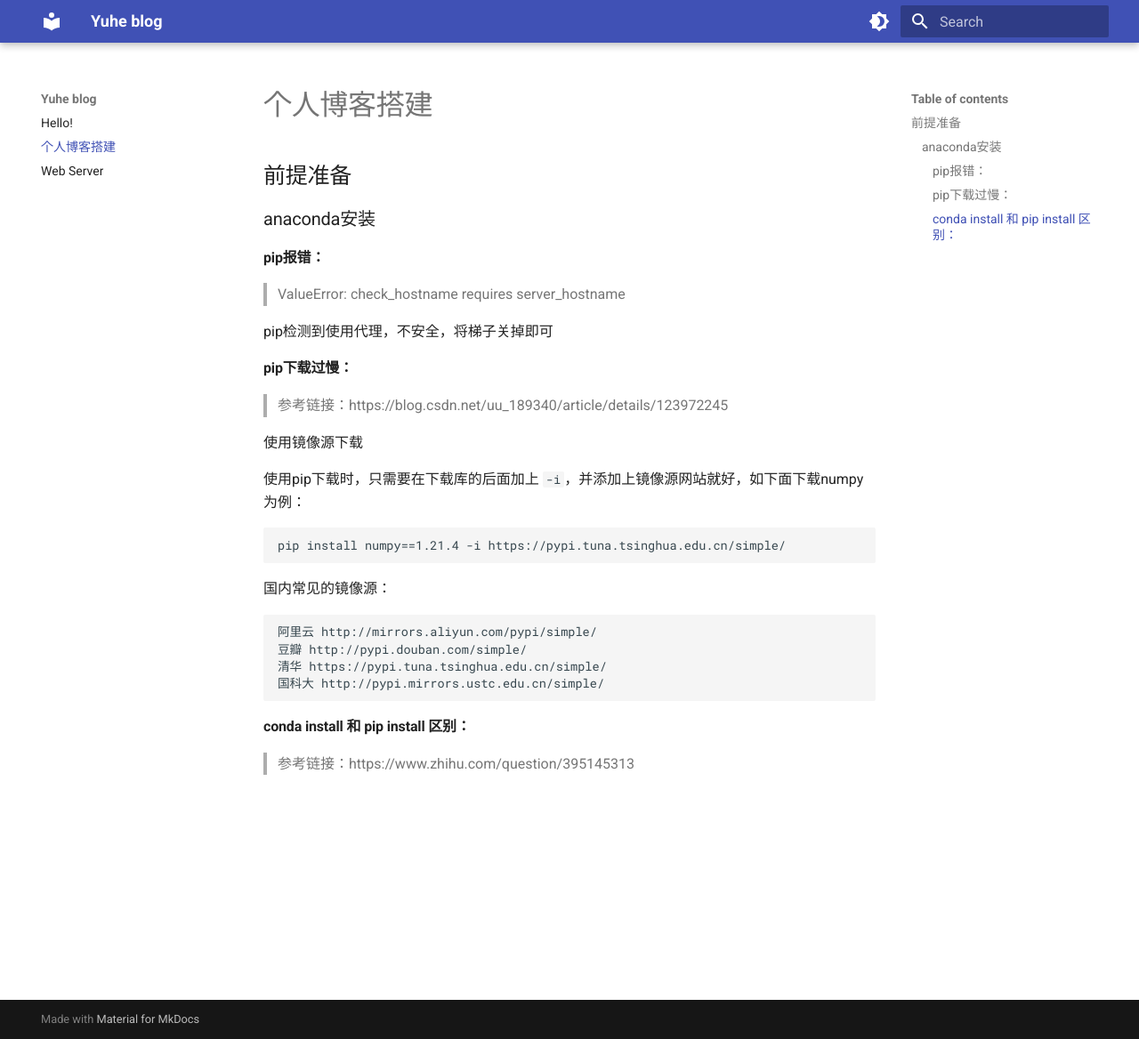
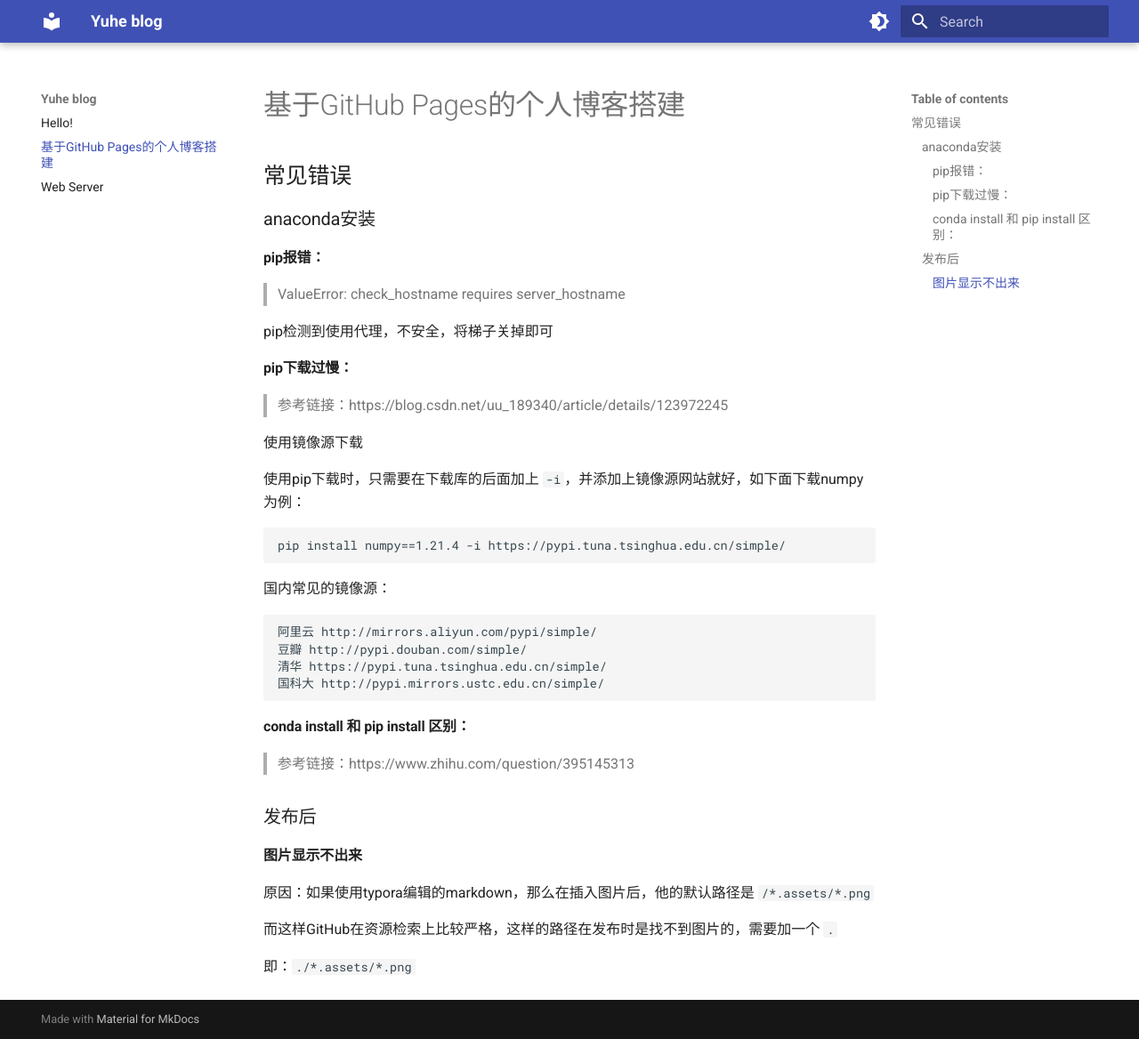
Before and after one commit to Yuhehe/yuhehe.github.io, an MkDocs documentation site: the page built from docs/blog_setup.md, in a window 1280 px wide and 1168 px high. Shown: the whole window at 89% size. Built offline with MkDocs 1.6.1 and Material for MkDocs 9.7.7, drawn with Linux system fonts in a browser that asks for light colours.

Commit message:
append blog content

```diff
--- a/docs/blog_setup.md
+++ b/docs/blog_setup.md
@@ -1,6 +1,6 @@
-# 个人博客搭建
+# 基于GitHub Pages的个人博客搭建
 
-## 前提准备
+## 常见错误
 
 ### anaconda安装
 
@@ -34,3 +34,13 @@
 #### conda install 和 pip install 区别：
 
 >   参考链接：https://www.zhihu.com/question/395145313
+
+### 发布后
+
+#### 图片显示不出来
+
+原因：如果使用typora编辑的markdown，那么在插入图片后，他的默认路径是 `/*.assets/*.png`
+
+而这样GitHub在资源检索上比较严格，这样的路径在发布时是找不到图片的，需要加一个 `.`
+
+即：`./*.assets/*.png`
```
Also changed, not shown: docs/index.md (+1 -1 lines).
